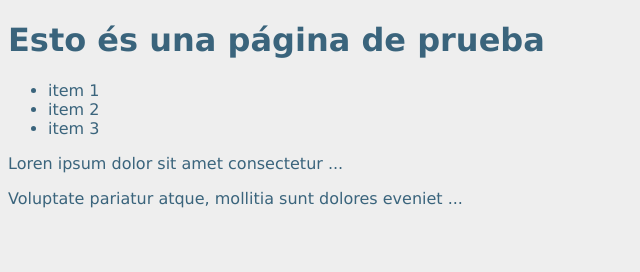
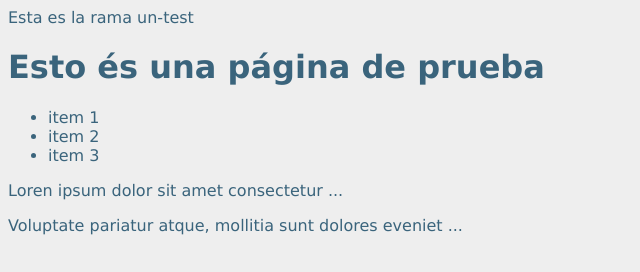
Before and after one commit to tserrano-css/web-inicial, a website: page index.html in a window 1280 px wide. Shown: the whole page, without its empty margins (0-640 px from the left). Drawn offline with Linux system fonts and the light colour scheme.

Commit message:
commit un-test

```diff
--- a/index.html
+++ b/index.html
@@ -7,6 +7,9 @@
         <link rel="stylesheet" href="./css/estilos.css">
     </head>
     <body>
+
+        Esta es la rama un-test
+
         <h1>Esto és una página de prueba</h1>
         <ul>
             <li>item 1</li>
```
